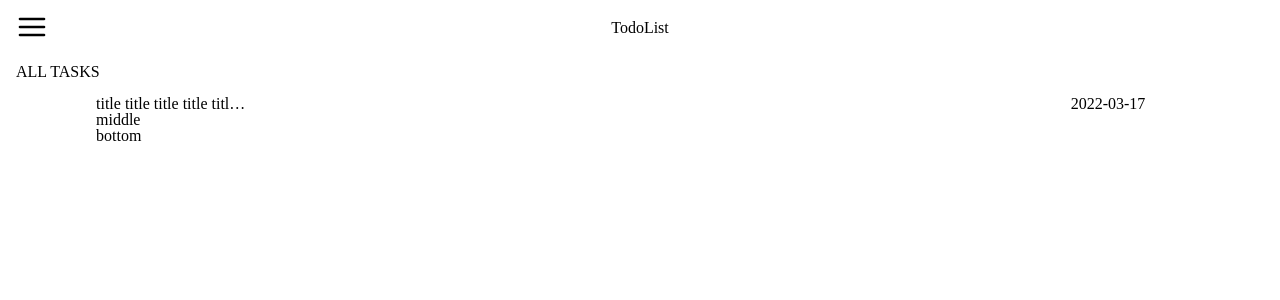
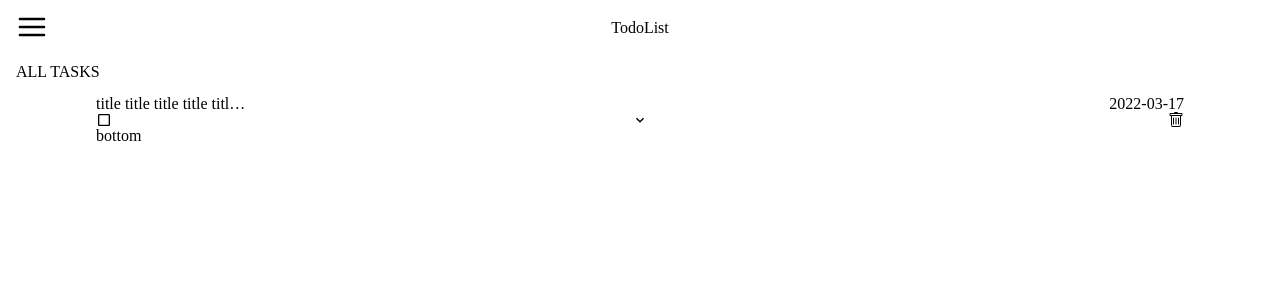
Before and after one commit to htder/todo_list, a React (Create React App) app: page / in a window 1280 px wide. Shown: the top 300 px of the page. Built offline with nearby package versions, Linux system fonts and the light colour scheme.

Commit message:
added icons to middle row of todo

```diff
--- a/src/components/Todo.jsx
+++ b/src/components/Todo.jsx
@@ -1,5 +1,12 @@
 import React from 'react';
 import '../styles/Todo.css';
+import {
+  MdCheckBoxOutlineBlank,
+  MdOutlineCheckBox,
+  MdKeyboardArrowDown,
+  MdKeyboardArrowUp,
+} from 'react-icons/md';
+import { BsTrash } from 'react-icons/bs';
 
 function Todo({ title, description, dueDate, completed, priority, project }) {
   return (
@@ -8,7 +15,11 @@ function Todo({ title, description, dueDate, completed, priority, project }) {
         <span className="todo-item todo-title">{title}</span>
         <span className="todo-item todo-date">{dueDate}</span>
       </div>
-      <div className="todo-middle-row">middle</div>
+      <div className="todo-middle-row">
+        <MdCheckBoxOutlineBlank />
+        <MdKeyboardArrowDown />
+        <BsTrash />
+      </div>
       <div className="todo-bottom-row">bottom</div>
       {/* <span className="todo-item todo-desc">{description}</span> */}
       {/* <p>Completed: {completed}</p> */}
--- a/src/styles/Todo.css
+++ b/src/styles/Todo.css
@@ -12,8 +12,14 @@
   justify-content: space-between;
 }
 
+.todo-middle-row {
+  display: flex;
+  align-items: center;
+  justify-content: space-between;
+}
+
 .todo-date {
-  text-align: center;
+  text-align: right;
 }
 
 .todo-item {
```
